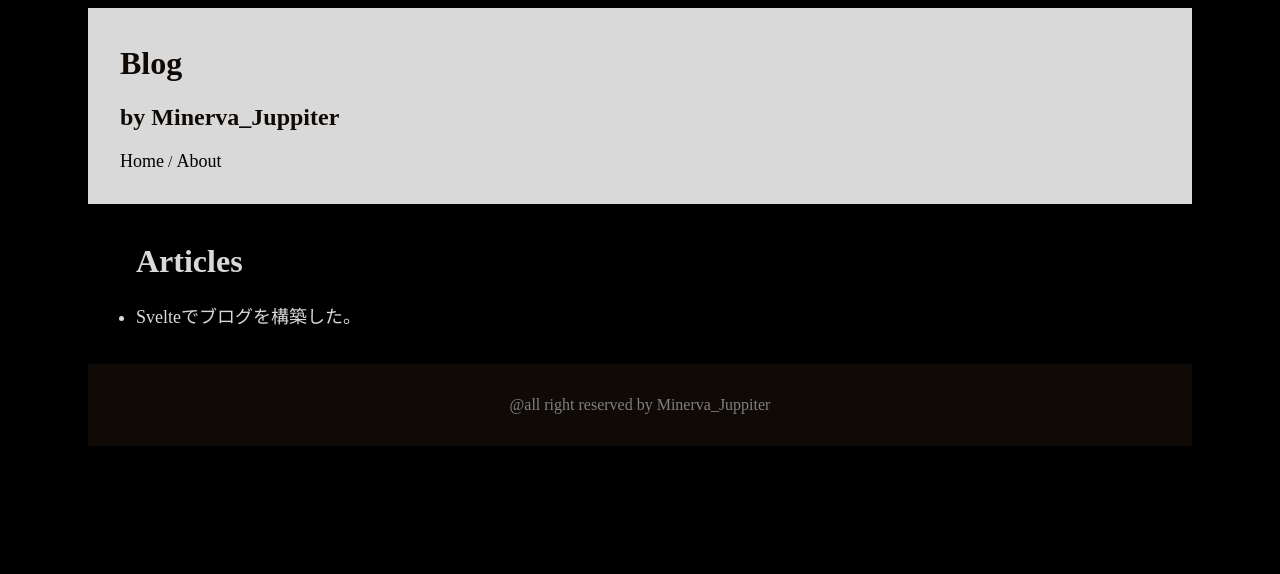
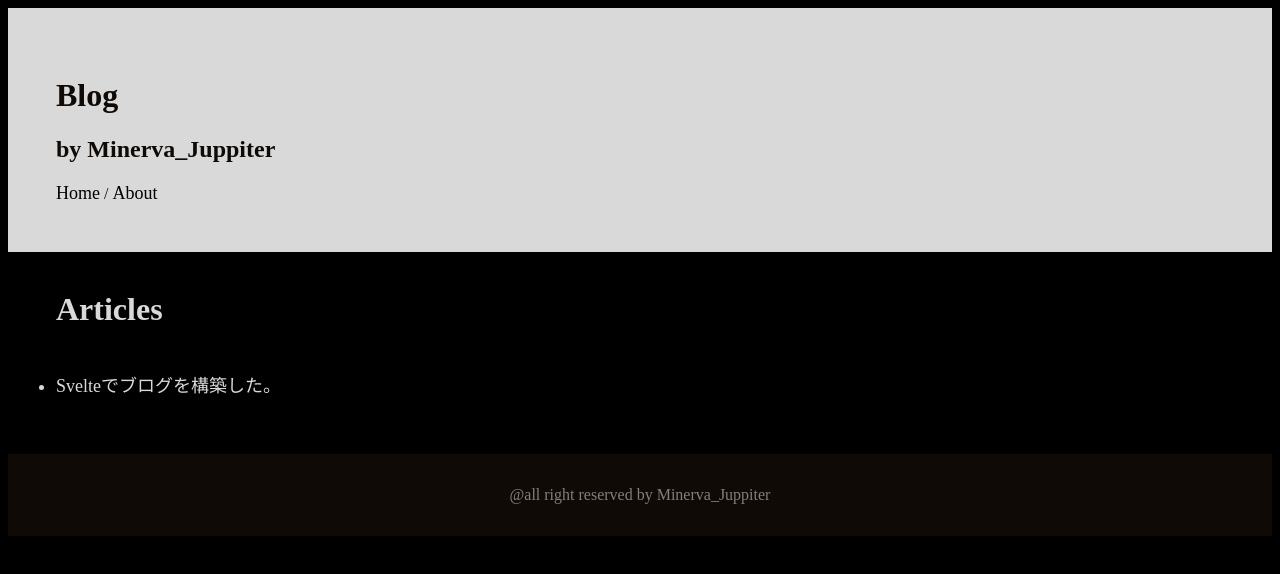
Before and after one commit to minerva-jupiter/blog-minerva-juppiter, a SvelteKit app: page / in a window 1280 px wide. Shown: the top 574 px of the page. Built offline with nearby package versions, Linux system fonts and the light colour scheme.

Commit message:
chnge width header

```diff
--- a/src/routes/+layout.svelte
+++ b/src/routes/+layout.svelte
@@ -20,17 +20,12 @@
     :global(body) {
         background-color: black;
         color: #d9d9d9;
-        padding-left: 5rem;
-        padding-right: 5rem;
         font-family: "Tw Cen MT","Century Gothic","Noto Sans JP";
     }
     header {
         background-color: #d9d9d9;
         color: #0f0a05;
-        padding-top: 1rem;
-        padding-left: 2rem;
-        padding-right: 2rem;
-        padding-bottom: 2rem;
+        padding: 3rem;
     }
     nav a {
         text-decoration: none;
--- a/src/routes/+page.svelte
+++ b/src/routes/+page.svelte
@@ -21,6 +21,7 @@
     }
     a {
         text-decoration: none;
+        padding: 3rem;
         color: #d9d9d9;
     }
 </style>
--- a/src/routes/article/[ArticleNumber]/+page.svelte
+++ b/src/routes/article/[ArticleNumber]/+page.svelte
@@ -10,3 +10,15 @@
 <h4>{articles[data.content].Date}</h4>
 
 <p>{articles[data.content].ArticleBody}</p>
+
+<style>
+    h1{
+        padding: 4rem;
+    }
+    h4 {
+        padding: 4rem;
+    }
+    p {
+        padding: 4rem;
+    }
+</style>
```
Also changed, not shown: 1 other file (tests, documents, lock files or other folders).
